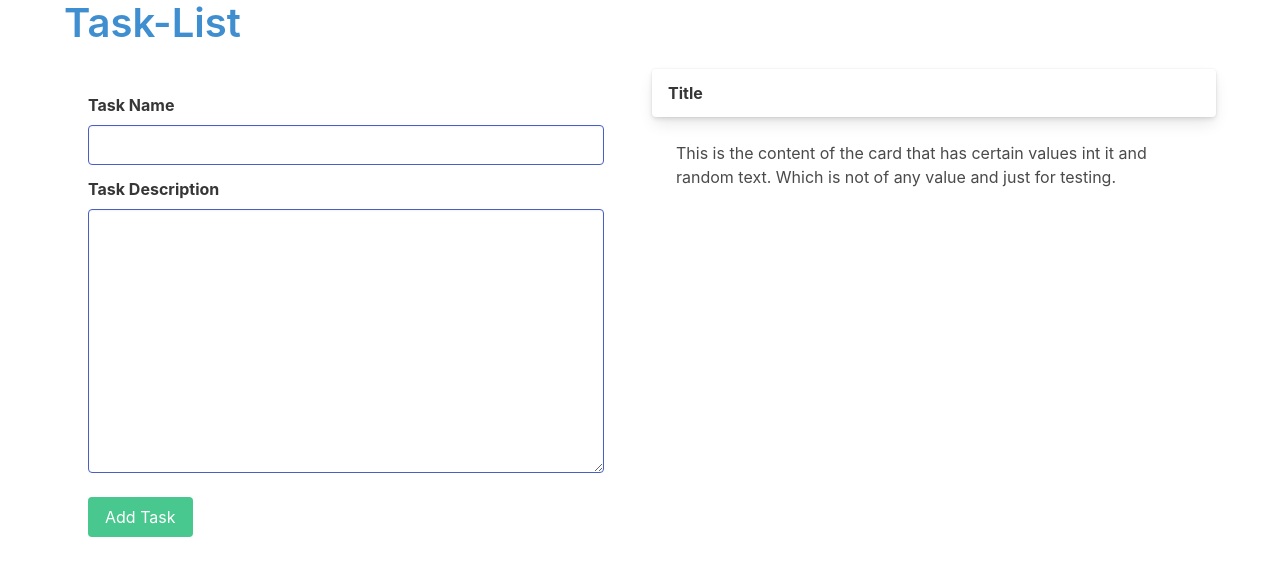
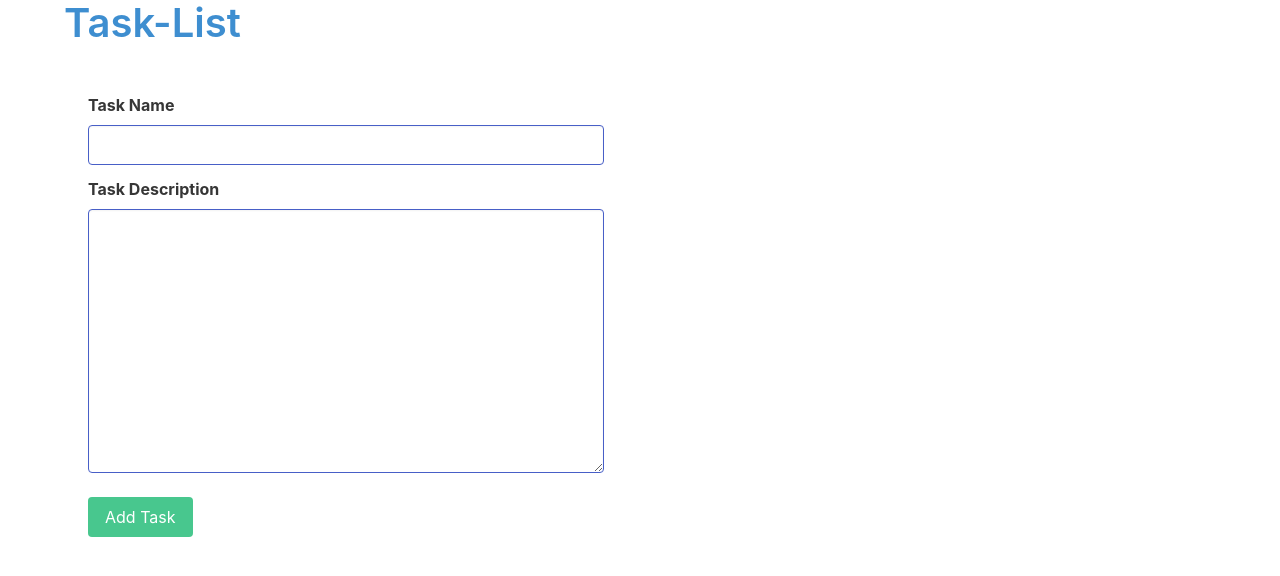
Before and after one commit to MihSawant/task-list-app, an Angular app: page / in a window 1280 px wide. Shown: the top 576 px of the page. Built offline with nearby package versions, Linux system fonts and the light colour scheme.

Commit message:
added the list component

```diff
--- a/src/app/app.component.html
+++ b/src/app/app.component.html
@@ -5,10 +5,11 @@
     <div class="container">
         <div class="columns">
             <div class="column">
-                <app-task-dashboard></app-task-dashboard>
+                <app-task-dashboard (task)="onTaskAdded($event)"></app-task-dashboard>
             </div>
             <div class="column">
-                <app-task-list></app-task-list>
+                <app-task-list *ngFor="let tsk of taskList" [task]="tsk"></app-task-list>
+
             </div>
         </div>
     </div>
--- a/src/app/app.component.ts
+++ b/src/app/app.component.ts
@@ -1,4 +1,5 @@
 import { Component } from '@angular/core';
+import { Task } from './shared/task.model';
 
 @Component({
   selector: 'app-root',
@@ -6,5 +7,9 @@ import { Component } from '@angular/core';
   styleUrls: ['./app.component.css']
 })
 export class AppComponent {
+  taskList: Task[] = [];
 
+  onTaskAdded(task: Task){
+   this.taskList.push(task);
+  }
 }
--- a/src/app/app.module.ts
+++ b/src/app/app.module.ts
@@ -1,4 +1,5 @@
 import { NgModule } from '@angular/core';
+import { FormsModule } from '@angular/forms';
 import { BrowserModule } from '@angular/platform-browser';
 
 import { AppComponent } from './app.component';
@@ -12,7 +13,8 @@ import { TaskListComponent } from './task-list/task-list.component';
     TaskListComponent
   ],
   imports: [
-    BrowserModule
+    BrowserModule,
+    FormsModule
   ],
   providers: [],
   bootstrap: [AppComponent]
--- a/src/app/shared/task.model.ts
+++ b/src/app/shared/task.model.ts
@@ -1,3 +1,4 @@
 export class Task{
+
     constructor(public name: string, public description: string){}
 }
--- a/src/app/task-dashboard/task-dashboard.component.html
+++ b/src/app/task-dashboard/task-dashboard.component.html
@@ -2,16 +2,16 @@
     <div class="field">
         <label class="label">Task Name</label>
         <div class="control">
-        <input class="input is-link" type="text">
+            <input class="input is-link" type="text" [(ngModel)]="taskName">
         </div>
     </div>
     <div class="field">
         <label class="label">Task Description</label>
         <div class="control">
-        <textarea class="textarea is-link" cols="15" rows="10"></textarea>
+            <textarea class="textarea is-link" cols="15" rows="10" [(ngModel)]="taskDescription"></textarea>
         </div>
     </div>
 </div>
 <div class="container">
-    <button class="button is-success">Add Task</button>
+    <button class="button is-success" (click)="onAddTaskBtnClick()">Add Task</button>
 </div>
--- a/src/app/task-dashboard/task-dashboard.component.ts
+++ b/src/app/task-dashboard/task-dashboard.component.ts
@@ -1,4 +1,6 @@
-import { Component, OnInit } from '@angular/core';
+import { ThrowStmt } from '@angular/compiler';
+import { Component, EventEmitter, OnInit, Output } from '@angular/core';
+import { Task } from '../shared/task.model';
 
 @Component({
   selector: 'app-task-dashboard',
@@ -7,9 +9,22 @@ import { Component, OnInit } from '@angular/core';
 })
 export class TaskDashboardComponent implements OnInit {
 
+  @Output() task = new EventEmitter<Task>();
+  taskName = '';
+  taskDescription = '';
+
+
   constructor() { }
 
   ngOnInit(): void {
   }
 
+  onAddTaskBtnClick(){
+    if(this.taskName.length <= 0 || this.taskDescription.length <= 5){
+      throw new Error("Input's should have some content");
+    }
+    this.task.emit(new Task(this.taskName, this.taskDescription));
+
+  }
+
 }
--- a/src/app/task-list/task-list.component.html
+++ b/src/app/task-list/task-list.component.html
@@ -1,13 +1,11 @@
 <div class="container">
     <div class="card">
         <header class="card-header">
-            <p class="card-header-title">Title</p>
+            <p class="card-header-title">{{ name }}</p>
         </header>
     </div>
     <div class="card-content">
-        This is the content of the card that has certain
-        values int it and random text. Which is not of
-        any value and just for testing.
+        {{ desc }}
     </div>
 
 </div>
--- a/src/app/task-list/task-list.component.ts
+++ b/src/app/task-list/task-list.component.ts
@@ -1,4 +1,4 @@
-import { Component, OnInit } from '@angular/core';
+import { Component, Input, OnInit } from '@angular/core';
 
 @Component({
   selector: 'app-task-list',
@@ -7,9 +7,16 @@ import { Component, OnInit } from '@angular/core';
 })
 export class TaskListComponent implements OnInit {
 
-  constructor() { }
+  @Input() task: any;
+  name = '';
+  desc = '';
+
 
   ngOnInit(): void {
+   this.name = this.task.name;
+   this.desc = this.task.description;
   }
 
+
+
 }
```
Lines whose indentation alone changed are shown as unchanged.
